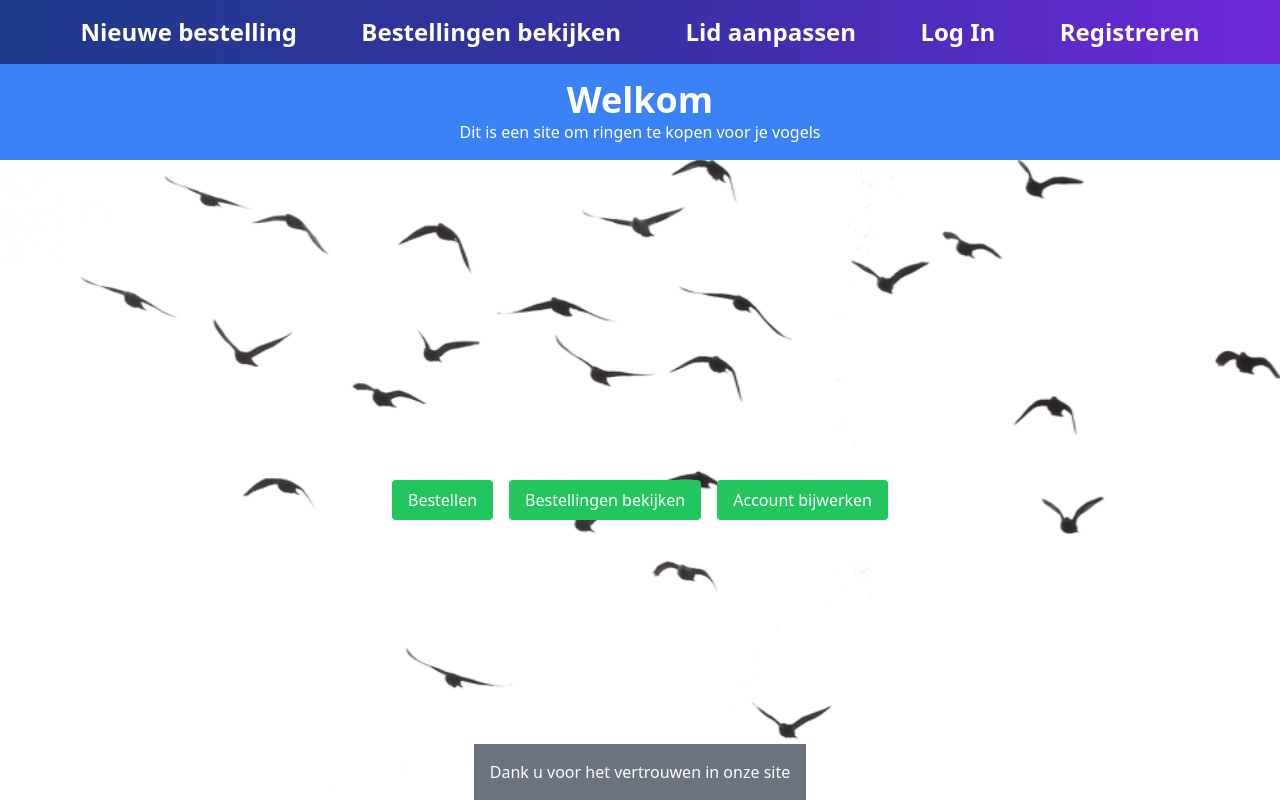
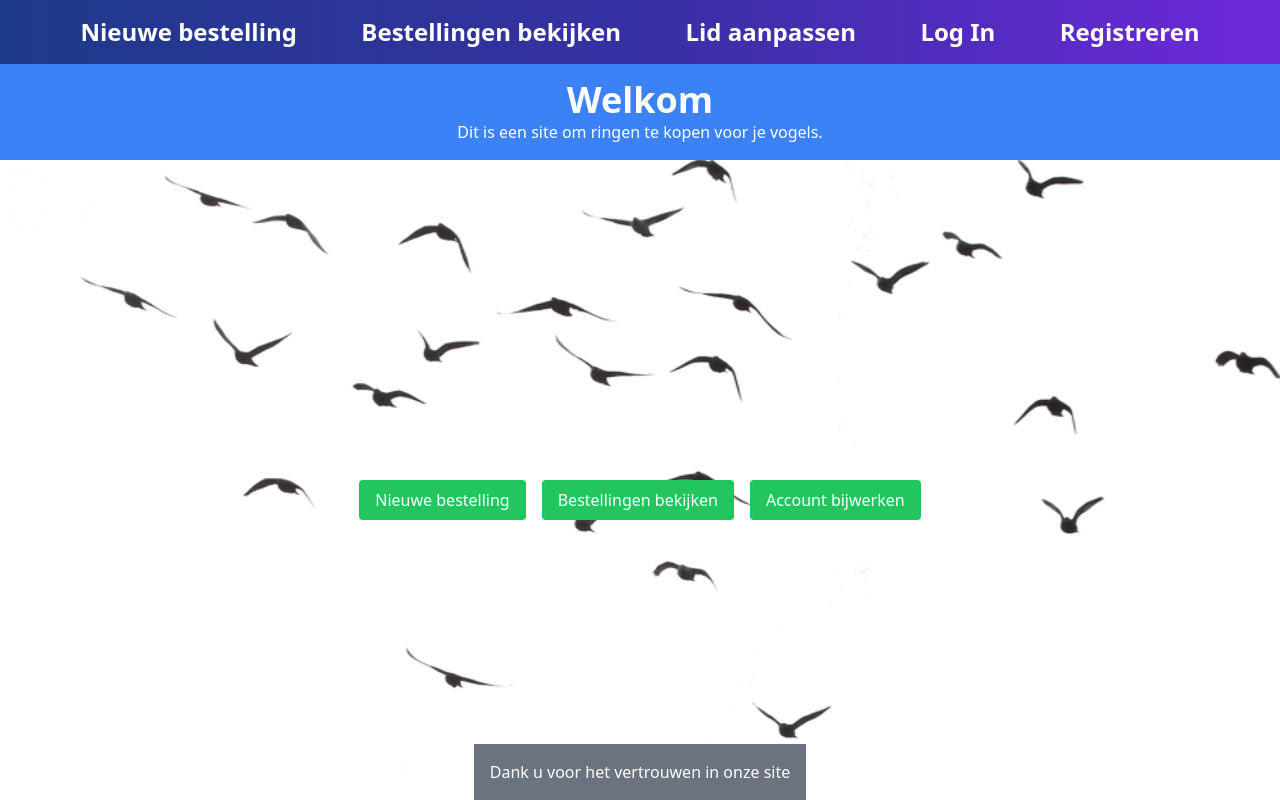
Before and after one commit to pgmgent-atwork-3/ek1-multidisciplinair-projectwerk-team-1, a Next.js app in the folder frontend/: page / in a window 1280 px wide. Built offline with nearby package versions, Linux system fonts and the light colour scheme; no server answers; what apollo-upload-client would draw is missing.

Commit message:
gelijk zetten met header

```diff
--- a/frontend/src/app/page.tsx
+++ b/frontend/src/app/page.tsx
@@ -16,7 +16,7 @@ export default async function Home() {
       />
       <header className="bg-blue-500 text-white p-4 w-full text-center z-10">
         <h1 className="text-4xl font-bold">Welkom</h1>
-        <p>Dit is een site om ringen te kopen voor je vogels</p>
+        <p>Dit is een site om ringen te kopen voor je vogels.</p>
       </header>
 
       <section className="mb-8 mt-80">
@@ -25,7 +25,7 @@ export default async function Home() {
             href={`/bestelling/${session?.id}`}
             className="bg-green-500 text-white py-2 px-4 rounded z-10"
           >
-            Bestellen
+            Nieuwe bestelling
           </a>
           <a
             href={`/mijnbestellingen/${session?.id}`}
```
